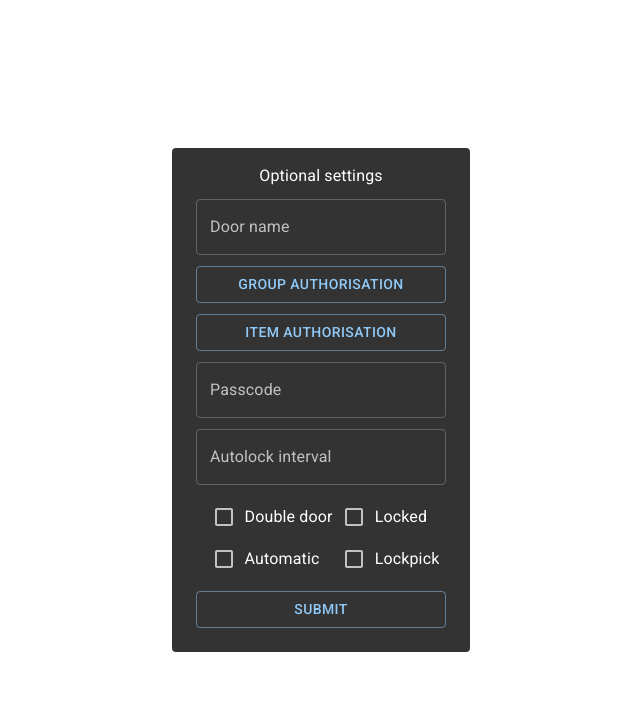
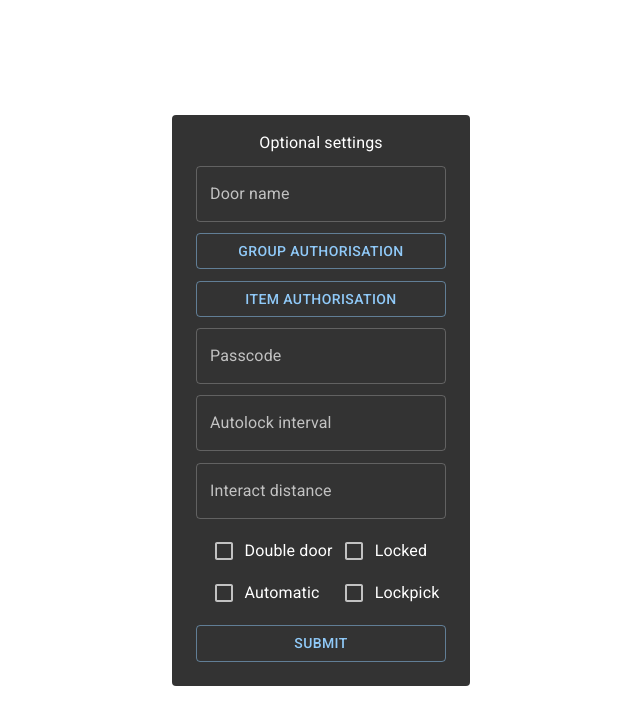
Before and after one commit to overextended/ox_doorlock, a React (Vite) app in the folder web/: page / in a window 1280 px wide. Shown: the top 724 px of the page, without its empty margins (319-959 px from the left). Built offline with nearby package versions, Linux system fonts and the light colour scheme.

Commit message:
feat(nui): Interact distance field

```diff
--- a/web/src/components/settings/TextFields.tsx
+++ b/web/src/components/settings/TextFields.tsx
@@ -1,20 +1,20 @@
-import { TextField } from "@mui/material";
-import { useStore, useSetters } from "../../store";
+import { TextField } from '@mui/material';
+import { useStore, useSetters } from '../../store';
 
 const TextFields: React.FC = () => {
   const passcode = useStore((state) => state.passcode);
   const autolockInterval = useStore((state) => state.autolockInterval);
+  const interactDistance = useStore((state) => state.interactDistance);
   const setPasscode = useSetters((setter) => setter.setPasscode);
-  const setAutolockInterval = useSetters(
-    (setter) => setter.setAutolockInterval
-  );
+  const setInteractDistance = useSetters((setter) => setter.setInteractDistance);
+  const setAutolockInterval = useSetters((setter) => setter.setAutolockInterval);
 
   return (
     <>
       <TextField
         fullWidth
         label="Passcode"
-        style={{ marginBottom: "0.7rem" }}
+        style={{ marginBottom: '0.7rem' }}
         value={passcode}
         onChange={(e) => setPasscode(e.target.value)}
       />
@@ -22,9 +22,17 @@ const TextFields: React.FC = () => {
         fullWidth
         label="Autolock interval"
         type="number"
-        style={{ marginBottom: "0.7rem" }}
+        style={{ marginBottom: '0.7rem' }}
         value={autolockInterval}
         onChange={(e) => setAutolockInterval(e.target.value)}
+      />
+      <TextField
+        fullWidth
+        label="Interact distance"
+        type="number"
+        style={{ marginBottom: '0.7rem' }}
+        value={interactDistance}
+        onChange={(e) => setInteractDistance(e.target.value)}
       />
     </>
   );
--- a/web/src/store/index.ts
+++ b/web/src/store/index.ts
@@ -6,6 +6,7 @@ interface State {
   autolockInterval: string;
   itemFields: string[];
   groupFields: { name: string; grade: string }[];
+  interactDistance: string;
   checkboxes: {
     locked: boolean;
     double: boolean;
@@ -27,6 +28,7 @@ interface StateSetters {
   toggleCheckbox: (
     type: "locked" | "double" | "automatic" | "lockpick"
   ) => void;
+  setInteractDistance: (value: State['interactDistance']) => void
 }
 
 export const useStore = create<State>((set: SetState<State>) => ({
@@ -35,6 +37,7 @@ export const useStore = create<State>((set: SetState<State>) => ({
   autolockInterval: "",
   itemFields: [""],
   groupFields: [{ name: "", grade: "" }],
+  interactDistance: '',
   checkboxes: {
     locked: false,
     double: false,
@@ -56,7 +59,8 @@ export const useSetters = create<StateSetters>(
       useStore.setState(({ checkboxes }) => ({
         checkboxes: { ...checkboxes, [type]: !checkboxes[type] },
       })),
-    // Returns previous state, works like usual state setter except if you
+    setInteractDistance: (value: State['interactDistance']) => useStore.setState(() => ({interactDistance: value})),
+        // Returns previous state, works like usual state setter except if you
     // want to set state straight away, you still have to call the function
     setItemFields: (fn) =>
       useStore.setState(({ itemFields }) => ({ itemFields: fn(itemFields) })),
```
